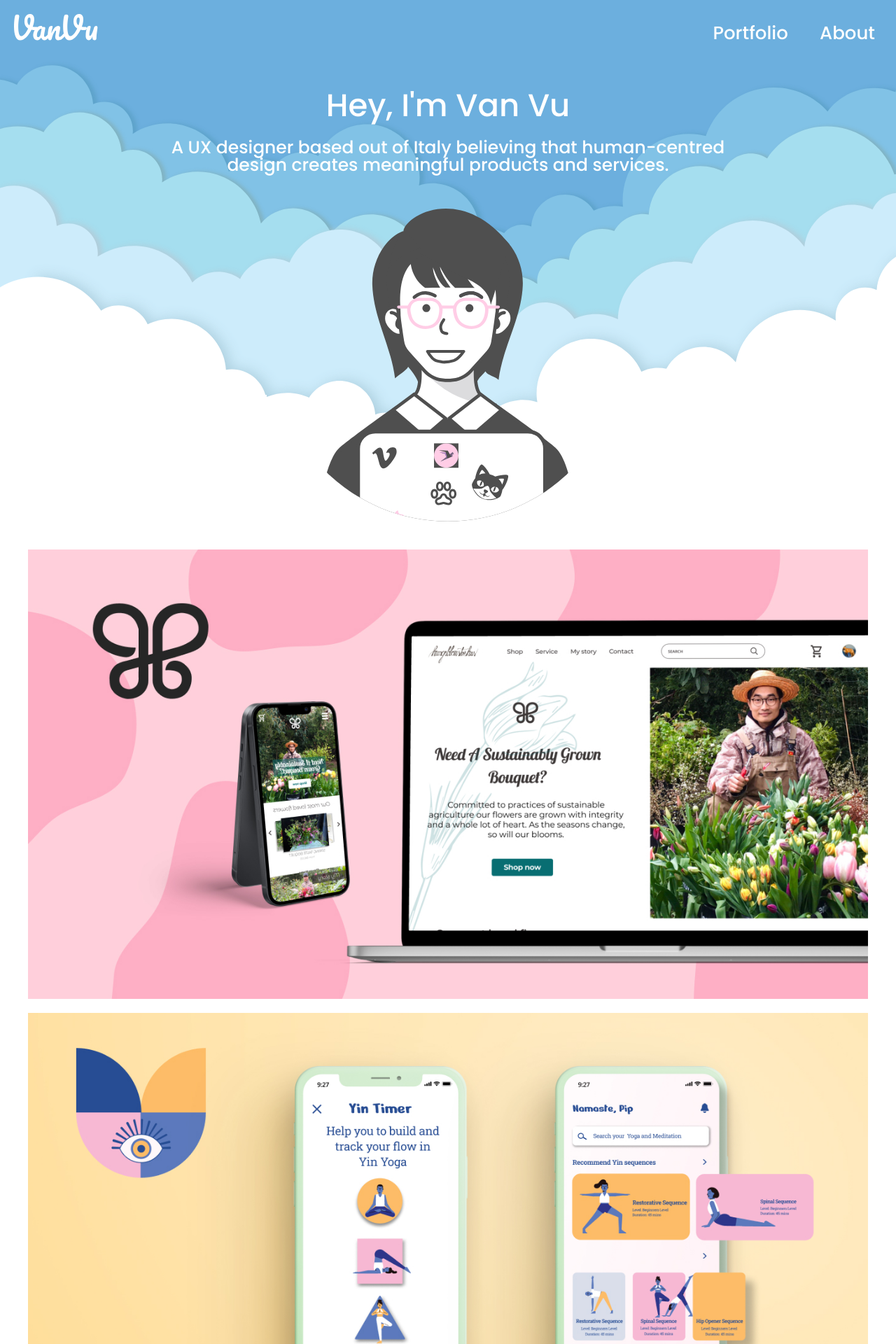
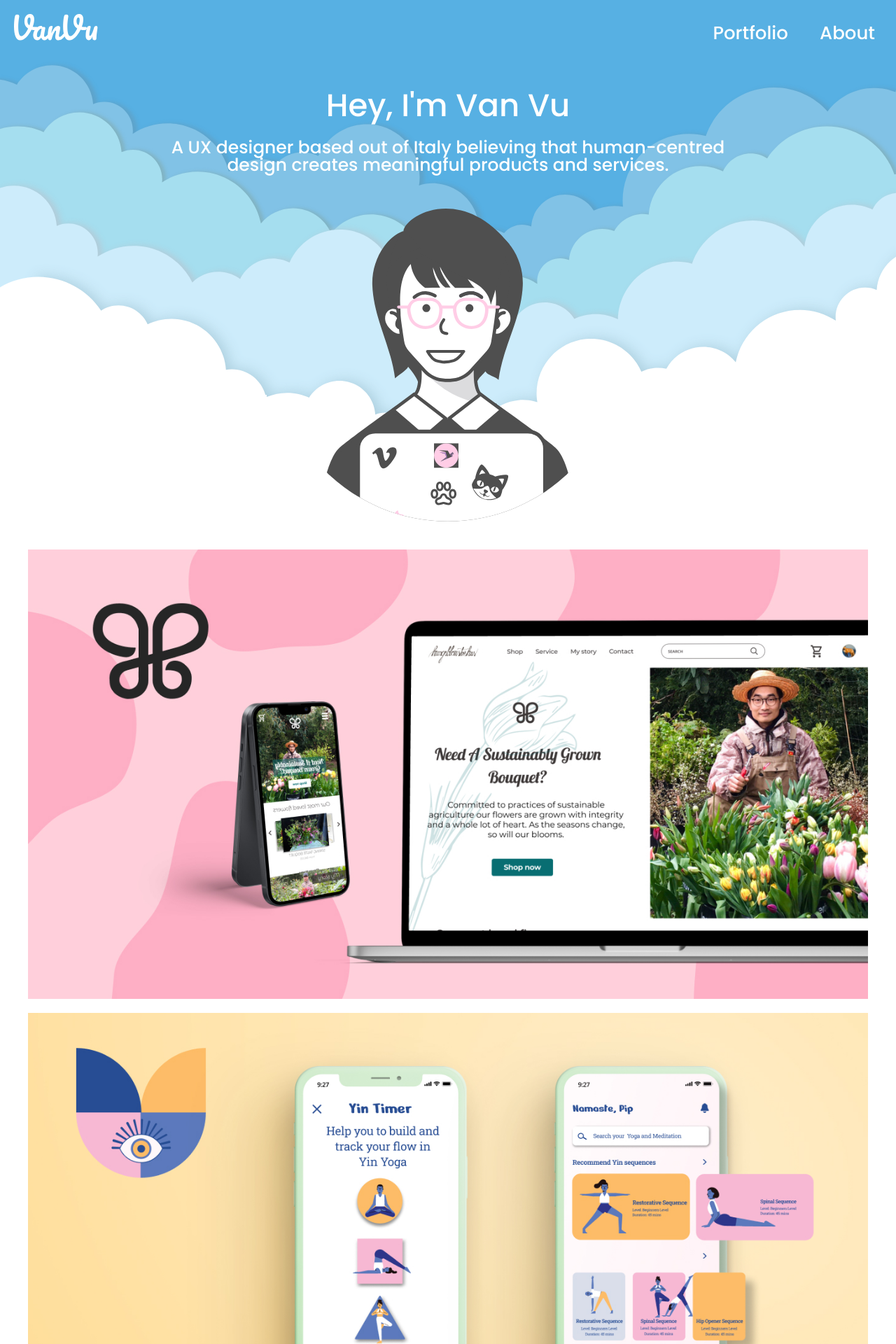
Before and after one commit to marupippy/marupippy.github.io, a Jekyll site: the page built from index.html, in a window 1280 px wide. Shown: the top 1920 px of the page at 70% size. Built offline with Jekyll 4.4.1, drawn with Linux system fonts in a browser that asks for light colours.

Commit message:
Updating style

```diff
--- a/css/style.scss
+++ b/css/style.scss
@@ -14,13 +14,13 @@
 $text-color: #262626;
 $accent-color: #FFCDE6;
 
-$banner-background-color: #6CAFDE;
+$banner-background-color: #57B0E3;
 
-$header-background-color: #6CAFDE;
+$header-background-color: #57B0E3;
 $header-text-color: white;
 $header-accent-color: white;
 
-$footer-background-color: #6CAFDE;
+$footer-background-color: #57B0E3;
 $footer-text-color: white;
 
 // Fonts
```
